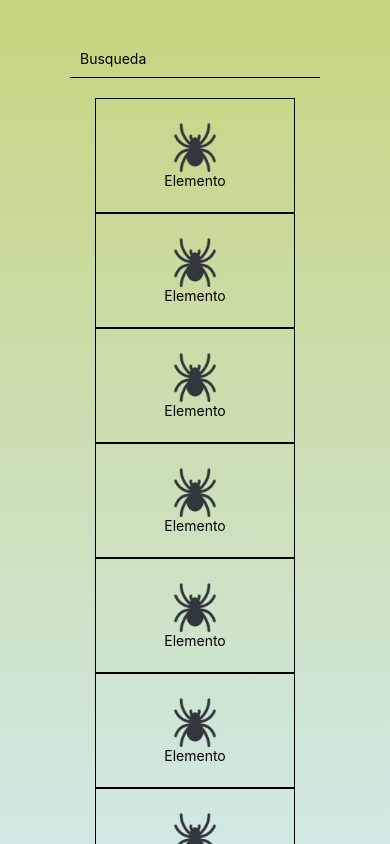
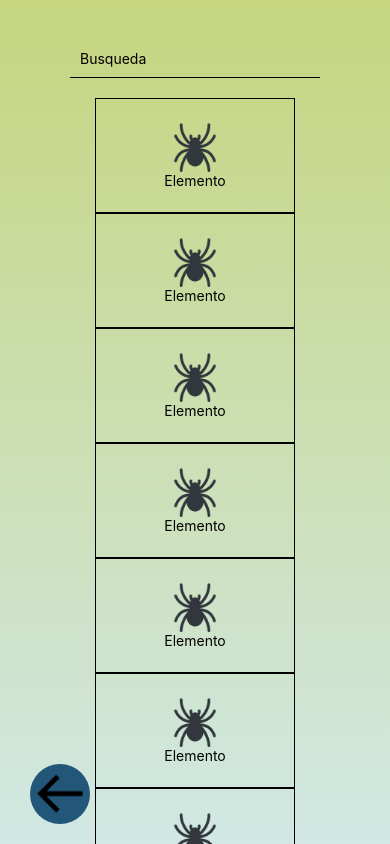
Before and after one commit to JoelSanchez01/AnimalopediaReactNative, a React Native app: screen /Buscar in a window 390 px wide. Shown: the top 844 px of the page. Built offline with nearby package versions, Linux system fonts and the light colour scheme.

Commit message:
se completo el apartado de busqueda con boton para backear

```diff
--- a/src/components/ButtonBack.jsx
+++ b/src/components/ButtonBack.jsx
@@ -2,14 +2,10 @@ import React from "react";
 import { Image, TouchableOpacity, StyleSheet } from "react-native";
 import arrow from "../assets/arrowback.svg";
 
-const ButtonBack = () => {
+const ButtonBack = (props) => {
+  const { funcion } = props;
   return (
-    <TouchableOpacity
-      onPress={() => {
-        console.log("Hola");
-      }}
-      style={styles.boton}
-    >
+    <TouchableOpacity onPress={funcion} style={styles.boton}>
       <Image
         style={styles.imagen}
         source={require("../assets/arrowback2.png")}
--- a/src/pages/Buscar.jsx
+++ b/src/pages/Buscar.jsx
@@ -2,9 +2,12 @@ import React from "react";
 import { View, StyleSheet, TextInput } from "react-native";
 import { LinearGradient } from "expo-linear-gradient";
 import Elemento from "../components/Elemento";
+import ButtonBack from "../components/ButtonBack";
+import { StackActions } from "@react-navigation/native";
 
-const Buscar = () => {
+const Buscar = ({ navigation }) => {
   const arreglo = [1, 2, 3, 4, 5, 6, 7, 8, 9, 10];
+  const popAction = StackActions.pop(1);
 
   return (
     <LinearGradient
@@ -24,6 +27,9 @@ const Buscar = () => {
           {arreglo.map((cosa) => (
             <Elemento />
           ))}
+        </View>
+        <View style={styles.botonFlotante}>
+          <ButtonBack funcion={() => navigation.dispatch(popAction)} />
         </View>
       </View>
     </LinearGradient>
@@ -57,6 +63,11 @@ const styles = StyleSheet.create({
     justifyContent: "center",
     alignItems: "center",
   },
+  botonFlotante: {
+    position: "absolute",
+    bottom: 20,
+    left: 30,
+  },
 });
 
 export default Buscar;
```
